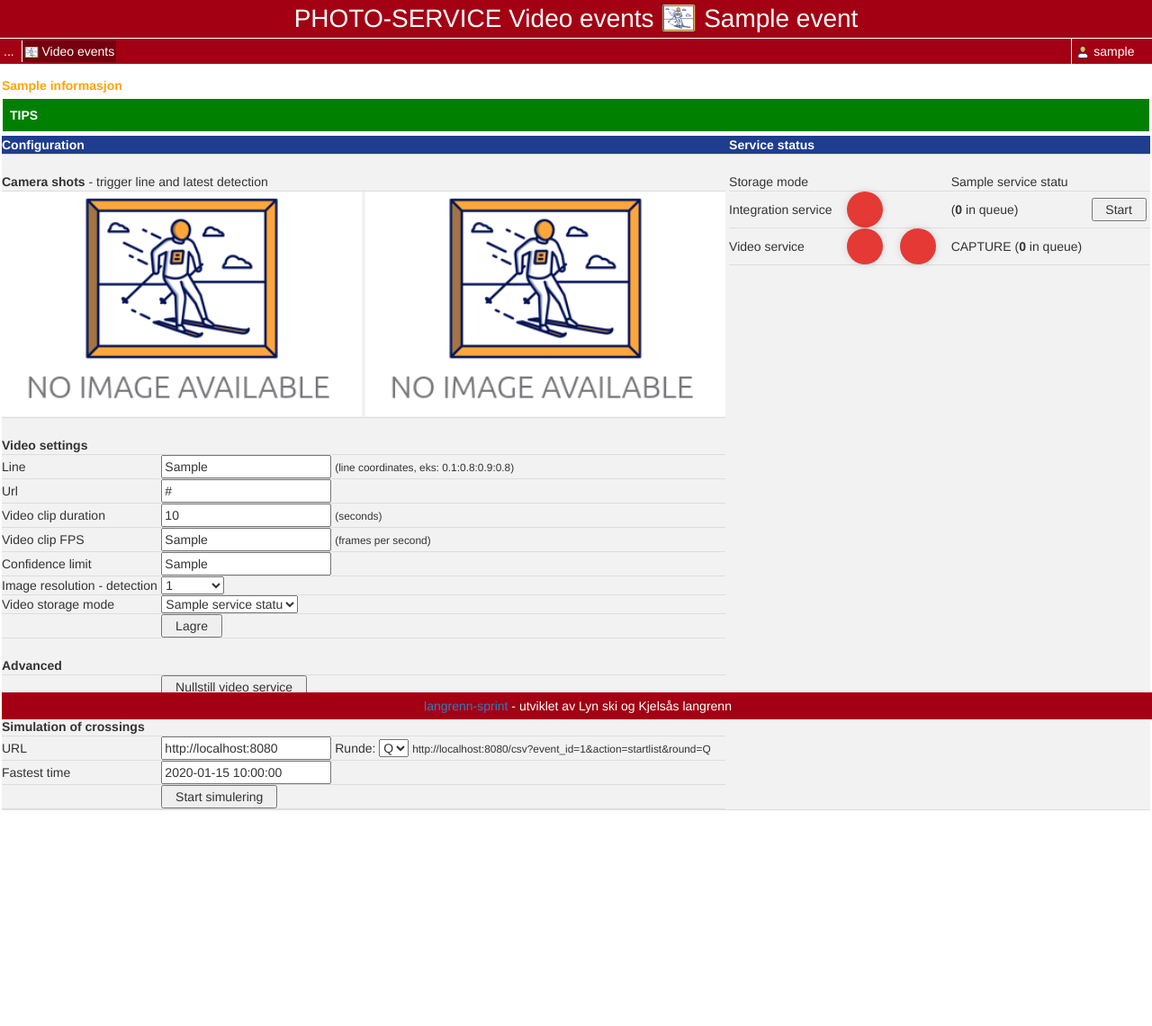
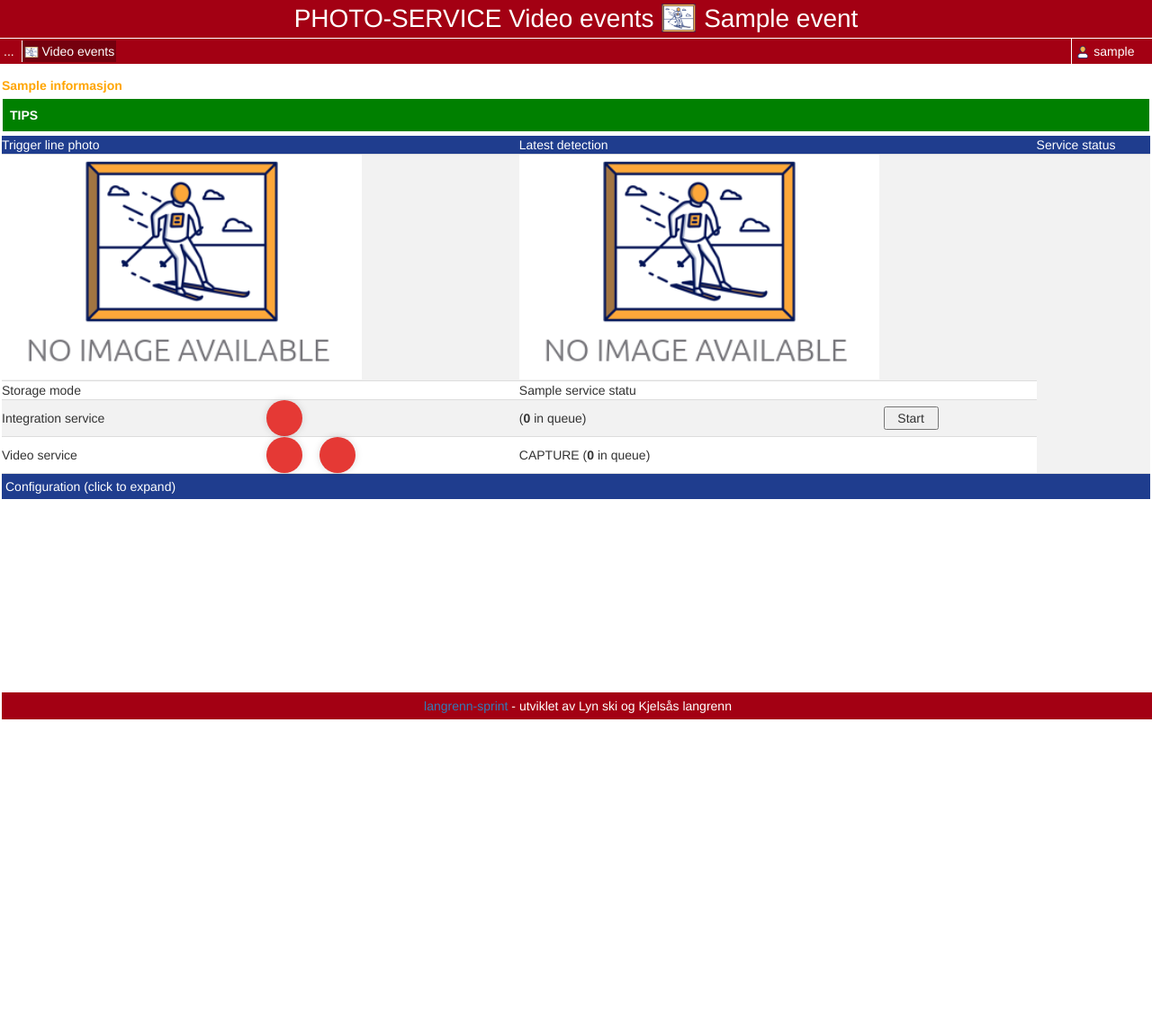
Before and after one commit to langrenn-sprint/photo-service-gui, a Python web app: template photo_service_gui/templates/video_events.html in a window 1280 px wide. Shown: the top 1141 px of the page at 90% size. After the commit the page ends 800 px from the top, so only its background shows below. Run offline with Jinja, Linux system fonts and the light colour scheme; the template is opened without the code that fills it: most values are stand-ins (such as "Sample title", 1, 10 or a date in 2020); some libraries are stand-ins or nearby versions.

Commit message:
Usability draft #51

```diff
--- a/photo_service_gui/config/global_settings.json
+++ b/photo_service_gui/config/global_settings.json
@@ -4,7 +4,8 @@
     "GOOGLE_PHOTO_SCOPE": "https://www.googleapis.com/auth/photoslibrary",
     "TRIGGER_LINE_XYXYN": "0:0.75:1:0.75",
     "DETECTION_ZONE": "[(0.1, 0.1), (0.9, 0.9)]",
-    "TRIGGER_LINE_PHOTO_URL": "https://storage.googleapis.com/langrenn-sprint/DETECT//home/hh/github/video-service/video_service/files/20251005_205406_Trigger_line_config.jpg.jpg",
+    "LATEST_DETECTED_PHOTO_URL": "",
+    "TRIGGER_LINE_PHOTO_URL": "",
     "NEW_TRIGGER_LINE_PHOTO": "True",
     "INTEGRATION_SERVICE_AVAILABLE": "False",
     "INTEGRATION_SERVICE_START": "False",
@@ -21,7 +22,7 @@
     "VIDEO_CLIP_DURATION": 5,
     "VIDEO_CLIP_FPS": 20,
     "DRAW_TRIGGER_LINE": "False",
-    "VIDEO_URL": "https://harnaes.no/maalfoto/2023SkiMaal.mp4",
+    "VIDEO_URL": "",
     "SIMULATION_CROSSINGS_START": "False",
     "SIMULATION_START_LIST_FILE": "tests/files/startliste.csv",
     "SIMULATION_FASTEST_TIME": "300"
--- a/photo_service_gui/services/photos_file_adapter.py
+++ b/photo_service_gui/services/photos_file_adapter.py
@@ -62,8 +62,8 @@ class PhotosFileAdapter:
             logging.exception("Error getting photos")
         return photos
 
-    def get_clip_queue_length(self) -> int:
-        """Get length of capture queue."""
+    def get_local_capture_queue_length(self) -> int:
+        """Get length of local capture queue."""
         capture_folder = Path(self.get_video_folder_path("CAPTURE"))
 
         return sum(1 for f in capture_folder.iterdir() if f.is_file())
--- a/photo_service_gui/templates/video_events.html
+++ b/photo_service_gui/templates/video_events.html
@@ -66,16 +66,16 @@
           const jsonDoc = JSON.parse(xhttp.response);
           const video_status = jsonDoc.video_status;
           document.getElementById("send_result").innerHTML = video_status;
-            const photo_queue = jsonDoc.photo_queue;
-            const captured_queue_length = jsonDoc.captured_queue_length;
-            if (photo_queue != "") {
-              document.getElementById("photo_queue_length").innerHTML = photo_queue.length;
-              document.getElementById("photo_queue_latest").src = photo_queue[0];
-              document.getElementById("captured_queue_length").innerHTML = captured_queue_length;
+          const photo_latest = jsonDoc.photo_latest;
+          const local_captured_queue_length = jsonDoc.local_captured_queue_length;
+          const cloud_captured_queue_length = jsonDoc.cloud_captured_queue_length;
+          if (photo_latest != "") {
+            document.getElementById("photo_latest").src = photo_latest;
+            document.getElementById("local_captured_queue_length").innerHTML = local_captured_queue_length;
+            document.getElementById("cloud_captured_queue_length").innerHTML = cloud_captured_queue_length;
           }
           else {
-              document.getElementById("photo_queue_length").innerHTML = "0";
-              document.getElementById("photo_queue_latest").src = "../static/no_image.png";
+            document.getElementById("photo_latest").src = "../static/no_image.png";
           }
 
           const trigger_line_url = jsonDoc.trigger_line_url;
@@ -118,18 +118,17 @@
             }
 
 </script>
+
 <table>
   <tr id="headerblack">
-      <td width="50%"><b>Configuration</b></td>
-      <td>&nbsp;</td>
-      <td><b>Service status</b></td>
-    </tr>
-    <tr>
-      <td valign="top">
-        <table>
-          <tr>
     <td colspan="2">
-              <b><br>Camera shots</b> - trigger line and latest detection
+      Trigger line photo
+    </td>
+    <td colspan="2">
+      Latest detection
+    </td>
+    <td>
+      Service status
     </td>
   </tr>
   <tr>
@@ -145,116 +144,12 @@
         <!-- Modal Caption (Image Text) -->
         <div id="caption_line"></div>
       </div>
-              <img id="photo_queue_latest" src="../static/no_image.png" title="Latest photo from vision AI detection" style="width:400px"></nobr>
     </td>
+    <td colspan="2"><nobr>
+      <img id="photo_latest" src="../static/no_image.png" title="Latest photo from vision AI detection" style="width:400px"></nobr>
+    </td>
+    <td rowspan="4"> <span id="send_result"></span> </td>
   </tr>
-          <tr>
-            <td colspan="2">
-              <b><br>Video settings</b>
-            </td>
-          </tr>
-          <form action=/video_events method=post>
-          <tr>
-            <td>Line</td>
-            <td><input type="text" id="trigger_line_xyxyn" name="trigger_line_xyxyn" value="{{ trigger_line_xyxyn }}"> <small>(line coordinates, eks: 0.1:0.8:0.9:0.8)</small></td>
-          </tr>
-          <tr>
-            <td>Url</td>
-            <td><input type="text" id="video_url" name="video_url" value="{{ video_url }}"></td>
-          </tr>
-          <tr>
-            <td>Video clip duration</td>
-            <td><input type="text" name="video_clip_duration" value="{{ service_status.video_clip_duration }}"> <small>(seconds)</small></td>
-          </tr>
-          <tr>
-            <td>Video clip FPS</td>
-            <td><input type="text" name="video_clip_fps" value="{{ service_status.video_clip_fps }}"> <small>(frames per second)</small></td>
-          </tr>
-          <tr>
-            <td>Confidence limit</td>
-            <td><input type="text" name="confidence_limit" value="{{ service_status.confidence_limit }}"></td>
-          </tr>
-          <tr>
-            <td>Image resolution - detection</td>
-            <td>
-              <select name="detect_image_size">
-                <option value={{ service_status.detect_analytics_im_size }}>{{ service_status.detect_analytics_im_size }}</option>
-                {% for one_res in service_status.video_analytics_im_size_def %}
-                  <option value={{ one_res }}>{{ one_res }}</option>
-                {% endfor %}
-              </select>
-            </td>
-          </tr>
-          <tr>
-            <td>Video storage mode</td>
-            <td>
-              <select name="storage_mode">
-                <option value="0">{{ service_status.storage_mode_name }}</option>
-                <option value="local_storage">Local storage</option>
-                <option value="cloud_storage">Cloud storage</option>
-              </select>
-            </td>
-          </tr>
-          <tr>
-            <td></td>
-            <td>
-              <input type="submit" name="update_config" value="  Lagre  ">
-              <input type="hidden" name=event_id value="{{ event_id }}">
-            </td>
-          </tr>
-          </form>
-          <tr>
-            <td colspan="2">
-              <b><br>Advanced</b>
-            </td>
-          </tr>
-          <form action=/video_events method=post>
-          <tr>
-            <td></td>
-            <td>
-              <input type="submit" name="reset_config" value="  Nullstill video service  ">
-              <input type="hidden" name=event_id value="{{ event_id }}">
-            </td>
-          </tr>
-          </form>
-          <tr>
-            <td colspan="2">
-              <b><br>Simulation of crossings</b>
-            </td>
-          </tr>
-          <form action=/video_events method=post>
-          <tr>
-            <td>URL</td>
-            <td>
-              <input type="text" name="sim_list" id="sim_list" value="http://localhost:8080" onchange=update_simulation_url()>
-              Runde: <select name="sim_round" id="sim_round" onchange=update_simulation_url()>
-                <option value="Q">Q</option>
-                <option value="S">S</option>
-                <option value="F">F</option>
-              </select>
-              <small><span id="actual_url"></span></small>
-              <input type="hidden" name=sim_actual_url id=sim_actual_url value="">
-              <script>update_simulation_url()</script>
-            </td>
-          </tr>
-          <tr>
-            <td>Fastest time</td>
-            <td><input type="text" name="sim_fastest_time" value="{{ sim_fastest_time }}"></td>
-          </tr>
-          <tr>
-            <td></td>
-            <td>
-              <input type="submit" name="update_config" value="  Start simulering  ">
-              <input type="hidden" name=event_id value="{{ event_id }}">
-            </td>
-          </tr>
-          </form>
-        </table>
-      </td>
-      <td>&nbsp;</td>
-      <td valign="top">
-        <br>
-        <table>
   <tr>
     <td>
       Storage mode
@@ -277,7 +172,7 @@
       {% endif %}
     </td>
     <td>
-              (<b><span id=photo_queue_length>0</span></b> in queue)
+      (<b><span id=local_captured_queue_length>0</span></b> in queue)
     </td>
     <td>
       {% if service_status.integration_start %}
@@ -314,7 +209,7 @@
       {% endif %}
     </td>
     <td>
-              CAPTURE (<b><span id=captured_queue_length>0</span></b> in queue)
+      CAPTURE (<b><span id=cloud_captured_queue_length>0</span></b> in queue)
     </td>
     <td>
       {% if service_status.capture_video_start or service_status.detect_video_start %}
@@ -337,11 +232,125 @@
     </td>
   </tr>
 </table>
-        <br>
-        <span id="send_result"></span>
+
+<details>
+  <summary id="headerblack">Configuration (click to expand)</summary>
+  <table>
+    <form action=/video_events method=post>
+    <tr>
+      <td>Line</td>
+      <td><input type="text" id="trigger_line_xyxyn" name="trigger_line_xyxyn" value="{{ trigger_line_xyxyn }}"></td>
+      <td colspan="2"><small>(line coordinates, eks: 0.1:0.8:0.9:0.8)</small></td>
+    </tr>
+    <tr>
+      <td>Url</td>
+      <td><input type="text" id="video_url" name="video_url" value="{{ video_url }}"></td>
+      <td colspan="2"></td>
+    </tr>
+    <tr>
+      <td>Video clip duration</td>
+      <td><input type="text" name="video_clip_duration" value="{{ service_status.video_clip_duration }}"></td>
+      <td colspan="2"><small>(seconds)</small></td>
+    </tr>
+    <tr>
+      <td>Video clip FPS</td>
+      <td><input type="text" name="video_clip_fps" value="{{ service_status.video_clip_fps }}"></td>
+      <td colspan="2"><small>(frames per second)</small></td>
+    </tr>
+    <tr>
+      <td>Confidence limit</td>
+      <td><input type="text" name="confidence_limit" value="{{ service_status.confidence_limit }}"></td>
+      <td colspan="2"></td>
+    </tr>
+    <tr>
+      <td>Image resolution - detection</td>
+      <td>
+        <select name="detect_image_size">
+          <option value={{ service_status.detect_analytics_im_size }}>{{ service_status.detect_analytics_im_size }}</option>
+          {% for one_res in service_status.video_analytics_im_size_def %}
+            <option value={{ one_res }}>{{ one_res }}</option>
+          {% endfor %}
+        </select>
+      </td>
+      <td colspan="2"><small>(pixels)</small></td>
+    </tr>
+    <tr>
+      <td>Video storage mode</td>
+      <td>
+        <select name="storage_mode">
+          <option value="0">{{ service_status.storage_mode_name }}</option>
+          <option value="local_storage">Local storage</option>
+          <option value="cloud_storage">Cloud storage</option>
+        </select>
+      </td>
+      <td colspan="2"><small>(process captured video locally or from cloud storage)</small></td>
+    </tr>
+    <tr>
+      <td></td>
+      <td>
+        <input type="submit" name="update_config" value="  Lagre  ">
+        <input type="hidden" name=event_id value="{{ event_id }}">
+      </td>
+      <td colspan="2"></td>
+    </tr>
+    </form>
+    <tr>
+      <td colspan="4">
+        <b><br>Advanced</b>
       </td>
     </tr>
+    <form action=/video_events method=post>
+    <tr>
+      <td></td>
+      <td>
+        <input type="submit" name="reset_config" value="  Nullstill video service  ">
+        <input type="hidden" name=event_id value="{{ event_id }}">
+      </td>
+      <td colspan="2"><small>(Resets all video service settings to default values)</small></td>
+    </tr>
+    </form>
+    <tr>
+      <td colspan="2">
+        <b><br>Simulation of crossings</b>
+      </td>
+      <td colspan="2"></td>
+    </tr>
+    <form action=/video_events method=post>
+    <tr>
+      <td>URL</td>
+      <td>
+        <input type="text" name="sim_list" id="sim_list" value="http://localhost:8080" onchange=update_simulation_url()>
+        Runde: <select name="sim_round" id="sim_round" onchange=update_simulation_url()>
+          <option value="Q">Q</option>
+          <option value="S">S</option>
+          <option value="F">F</option>
+        </select>
+      </td>
+      <td colspan="2">
+        <small><span id="actual_url"></span></small>
+        <input type="hidden" name=sim_actual_url id=sim_actual_url value="">
+        <script>update_simulation_url()</script>
+      </td>
+    </tr>
+    <tr>
+      <td>Fastest time</td>
+      <td><input type="text" name="sim_fastest_time" value="{{ sim_fastest_time }}"></td>
+      <td colspan="2"><small>(in seconds)</small></td>
+    </tr>
+    <tr>
+      <td></td>
+      <td>
+        <input type="submit" name="update_config" value="  Start simulering  ">
+        <input type="hidden" name=event_id value="{{ event_id }}">
+      </td>
+      <td colspan="2"></td>
+    </tr>
+    </form>
+
   </table>
+</details>
+
+
 <script>
     // Initial call to start the cycle
     setTimeout(sync_status, 4000);
```
Also changed, not shown: photo_service_gui/views/video_events.py (+13 -5 lines), README.md, 1 other file. Lines whose indentation alone changed are shown as unchanged.
